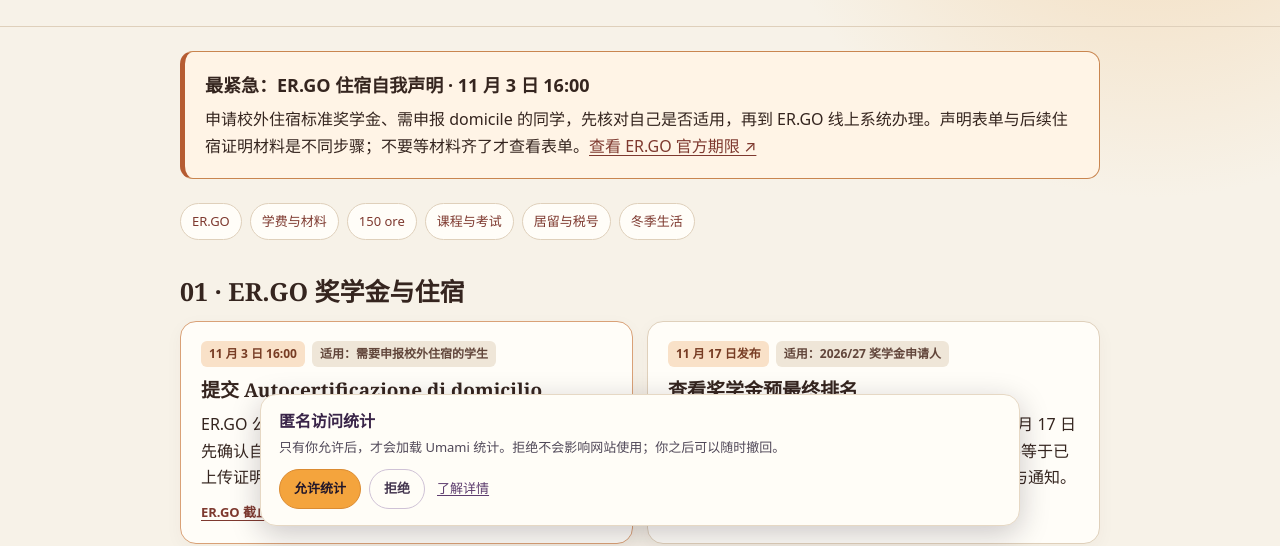
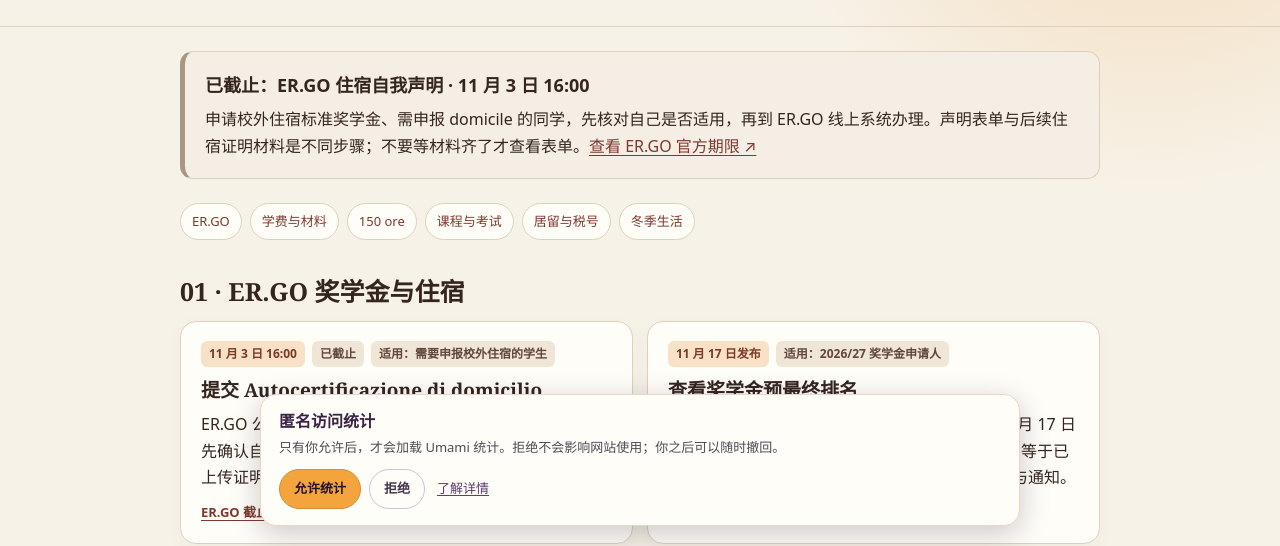
Before and after one commit to bologna-students/bologna-students.github.io, a plain HTML site: page november-2026.html in a window 1280 px wide. Shown: the part 260-806 px from the top of the page. Drawn offline with Linux system fonts and the light colour scheme.

Commit message:
Add Rome deadline state handling
Co-authored-by: copilot-swe-agent[bot] <198982749+Copilot@users.noreply.github.com>

```diff
--- /dev/null
+++ b/deadline-status.js
@@ -0,0 +1,43 @@
+(function (root, factory) {
+  const api = factory();
+  if (typeof module === "object" && module.exports) module.exports = api;
+  root.BolognaDeadlineStatus = api;
+})(typeof globalThis === "object" ? globalThis : this, function () {
+  const ROME_TIME_ZONE = "Europe/Rome";
+  const ROME_PARTS = new Intl.DateTimeFormat("en-CA", {
+    timeZone: ROME_TIME_ZONE,
+    year: "numeric",
+    month: "2-digit",
+    day: "2-digit",
+    hour: "2-digit",
+    minute: "2-digit",
+    hourCycle: "h23"
+  });
+
+  function romeDateTime(now) {
+    const parts = Object.fromEntries(
+      ROME_PARTS.formatToParts(now).map(({ type, value }) => [type, value])
+    );
+    return `${parts.year}-${parts.month}-${parts.day}T${parts.hour}:${parts.minute}`;
+  }
+
+  function getDeadlineStatus(deadline, now) {
+    if (!/^\d{4}-\d{2}-\d{2}T\d{2}:\d{2}$/.test(deadline)) {
+      throw new Error(`Invalid Rome deadline: ${deadline}`);
+    }
+    return romeDateTime(now) >= deadline ? "expired" : "upcoming";
+  }
+
+  function updateDeadlineElements(rootElement, now = new Date()) {
+    rootElement.querySelectorAll("[data-deadline]").forEach((element) => {
+      const expired = getDeadlineStatus(element.dataset.deadline, now) === "expired";
+      element.classList.toggle("is-expired", expired);
+      element.classList.toggle("urgent", !expired && element.dataset.urgent === "true");
+      element.querySelectorAll("[data-deadline-status]").forEach((status) => {
+        status.textContent = expired ? "已截止" : "申请截止";
+      });
+    });
+  }
+
+  return { getDeadlineStatus, romeDateTime, updateDeadlineElements };
+});
--- a/november-2026.html
+++ b/november-2026.html
@@ -25,12 +25,14 @@
     .notice { margin:24px 0; padding:19px 20px; border:1px solid #c9854f; border-left:5px solid #b65c32; border-radius:13px; background:#fff4e6; }
     .notice strong { display:block; font-size:18px; }
     .notice p { margin:6px 0 0; }
+    .notice.is-expired { border-color:var(--line); border-left-color:#a99683; background:#f4eee5; }
     .quick { display:flex; flex-wrap:wrap; gap:8px; margin:24px 0 31px; }
     .quick a { padding:7px 11px; border:1px solid var(--line); border-radius:999px; background:#fffdf8; font-size:13px; text-decoration:none; }
     h2 { margin:35px 0 13px; font:700 25px/1.3 Georgia,"Noto Serif SC",serif; }
     .grid { display:grid; grid-template-columns:repeat(2,minmax(0,1fr)); gap:14px; }
     .card { min-width:0; padding:19px 20px; border:1px solid var(--line); border-radius:16px; background:#fffdf8; box-shadow:0 5px 18px #4930200a; }
     .card.urgent { border-color:#d9a177; }
+    .card.is-expired { border-color:var(--line); }
     .meta { display:flex; flex-wrap:wrap; gap:7px; margin-bottom:10px; }
     .tag { padding:3px 8px; border-radius:6px; background:#efe6d8; color:#62463b; font-size:12px; font-weight:700; }
     .tag.date { background:#f9e1c8; color:#773c24; }
@@ -54,24 +56,24 @@
     <p class="updated">官方信息核对：2026 年 11 月 2 日 · 独立学生整理，非 UniBo 或 ER.GO 官方通知</p>
   </div></header>
   <main class="wrap">
-    <aside class="notice" aria-label="近期重要截止"><strong>最紧急：ER.GO 住宿自我声明 · 11 月 3 日 16:00</strong><p>申请校外住宿标准奖学金、需申报 domicile 的同学，先核对自己是否适用，再到 ER.GO 线上系统办理。声明表单与后续住宿证明材料是不同步骤；不要等材料齐了才查看表单。<a href="https://www.er-go.it/cosa-fare-per/bandi-di-concorso/scadenze/scadenze-per-richiedere-i-benefici" target="_blank" rel="noopener noreferrer">查看 ER.GO 官方期限 ↗</a></p></aside>
+    <aside class="notice" data-deadline="2026-11-03T16:00" data-urgent="true" aria-label="近期重要截止"><strong><span data-deadline-status aria-live="polite">申请截止</span>：ER.GO 住宿自我声明 · 11 月 3 日 16:00</strong><p>申请校外住宿标准奖学金、需申报 domicile 的同学，先核对自己是否适用，再到 ER.GO 线上系统办理。声明表单与后续住宿证明材料是不同步骤；不要等材料齐了才查看表单。<a href="https://www.er-go.it/cosa-fare-per/bandi-di-concorso/scadenze/scadenze-per-richiedere-i-benefici" target="_blank" rel="noopener noreferrer">查看 ER.GO 官方期限 ↗</a></p></aside>
     <nav class="quick" aria-label="页面目录"><a href="#ergo">ER.GO</a><a href="#fees">学费与材料</a><a href="#work">150 ore</a><a href="#study">课程与考试</a><a href="#documents">居留与税号</a><a href="#winter">冬季生活</a></nav>
 
     <h2 id="ergo">01 · ER.GO 奖学金与住宿</h2>
     <div class="grid">
-      <article class="card urgent"><div class="meta"><span class="tag date">11 月 3 日 16:00</span><span class="tag">适用：需要申报校外住宿的学生</span></div><h3>提交 Autocertificazione di domicilio</h3><p>ER.GO 公布的 2026/27 住宿自我声明在线表单截止时间。先确认自己的奖学金身份、住宿方式和适用材料；申报与上传证明是两件事。</p><a class="source" href="https://www.er-go.it/cosa-fare-per/bandi-di-concorso/scadenze/scadenze-per-richiedere-i-benefici" target="_blank" rel="noopener noreferrer">ER.GO 截止日清单 ↗</a></article>
+      <article class="card urgent" data-deadline="2026-11-03T16:00" data-urgent="true"><div class="meta"><span class="tag date">11 月 3 日 16:00</span><span class="tag" data-deadline-status>申请截止</span><span class="tag">适用：需要申报校外住宿的学生</span></div><h3>提交 Autocertificazione di domicilio</h3><p>ER.GO 公布的 2026/27 住宿自我声明在线表单截止时间。先确认自己的奖学金身份、住宿方式和适用材料；申报与上传证明是两件事。</p><a class="source" href="https://www.er-go.it/cosa-fare-per/bandi-di-concorso/scadenze/scadenze-per-richiedere-i-benefici" target="_blank" rel="noopener noreferrer">ER.GO 截止日清单 ↗</a></article>
       <article class="card"><div class="meta"><span class="tag date">11 月 17 日发布</span><span class="tag">适用：2026/27 奖学金申请人</span></div><h3>查看奖学金预最终排名</h3><p>ER.GO 的奖学金与相关减免预最终排名计划于 11 月 17 日公布。10 月 20 日的临时排名只反映资格状态，不等于已经确定获奖；请在 Dossier Utente 查看个人结果与通知。</p><a class="source" href="https://www.er-go.it/cosa-fare-per/bandi-di-concorso/graduatorie" target="_blank" rel="noopener noreferrer">ER.GO 排名日程 ↗</a></article>
       <article class="card"><div class="meta"><span class="tag date">住宿证明：2027 年 1 月 14 日</span><span class="tag">适用：按校外住宿标准申报者</span></div><h3>保留合同与付款证据</h3><p>ER.GO 官方期限表将住宿证明上传与 11 月 3 日的在线声明分列。具体材料、住宿时长和特殊情形请按个人申请类别查看指南与 Dossier 通知。</p><a class="source" href="https://www.er-go.it/cosa-fare-per/utilita/guida-pratica-al-domicilio/chi-deve-documentare-il-domicilio" target="_blank" rel="noopener noreferrer">ER.GO 住宿证明指南 ↗</a></article>
     </div>
 
     <h2 id="fees">02 · UniBo 学费减免与境外收入材料</h2>
     <div class="grid">
-      <article class="card urgent"><div class="meta"><span class="tag date">11 月 16 日 18:00</span><span class="tag">适用：需申请 2026/27 学费减免者</span></div><h3>ISEE / 境外经济资料迟交窗口</h3><p>UniBo 普通期限为 10 月 30 日 18:00；11 月 16 日 18:00 前仍可提交，但官方列明 €100 迟交费用。通过 ER.GO 线上服务填写个人及经济数据。没有在期限内提交，可能无法享受学费减免。</p><a class="source" href="https://www.unibo.it/en/study/enrolment-fees-and-other-procedures/degree-programmes/tuition-fees-and-exemptions/submitting-the-isee-or-documents-for-foreign-income-for-university-fee-exemptions" target="_blank" rel="noopener noreferrer">UniBo 学费减免提交说明 ↗</a></article>
+      <article class="card urgent" data-deadline="2026-11-16T18:00" data-urgent="true"><div class="meta"><span class="tag date">11 月 16 日 18:00</span><span class="tag" data-deadline-status>申请截止</span><span class="tag">适用：需申请 2026/27 学费减免者</span></div><h3>ISEE / 境外经济资料迟交窗口</h3><p>UniBo 普通期限为 10 月 30 日 18:00；11 月 16 日 18:00 前仍可提交，但官方列明 €100 迟交费用。通过 ER.GO 线上服务填写个人及经济数据。没有在期限内提交，可能无法享受学费减免。</p><a class="source" href="https://www.unibo.it/en/study/enrolment-fees-and-other-procedures/degree-programmes/tuition-fees-and-exemptions/submitting-the-isee-or-documents-for-foreign-income-for-university-fee-exemptions" target="_blank" rel="noopener noreferrer">UniBo 学费减免提交说明 ↗</a></article>
       <article class="card"><div class="meta"><span class="tag date">11 月 20 日</span><span class="tag">适用：有境外收入或资产者</span></div><h3>补交境外经济证明</h3><p>在期限内填报个人及经济数据之后，相关境外证明须按 UniBo 说明通过 ER.GO Dossier 上传；翻译、认证或 Apostille 要求取决于文件。不要只完成在线填表就以为材料已全部提交。</p><a class="source" href="https://www.unibo.it/en/study/enrolment-fees-and-other-procedures/degree-programmes/tuition-fees-and-exemptions/submitting-the-isee-or-documents-for-foreign-income-for-university-fee-exemptions" target="_blank" rel="noopener noreferrer">UniBo 境外材料要求 ↗</a></article>
     </div>
 
     <h2 id="work">03 · 150 ore 学生兼职</h2>
-    <div class="grid"><article class="card urgent"><div class="meta"><span class="tag date">11 月 26 日 15:00</span><span class="tag">适用：符合经济、学业等条件的在读学生</span></div><h3>查看校区招募并申请</h3><p>2026/27 的 150 ore 校内合作通过 Studenti Online 的 Bandi 提交。不同校区有各自公告和名额，先读对应公告的资格要求；临时名单预计 12 月下半月公布，关注学校邮箱。</p><a class="source" href="https://www.unibo.it/en/study/study-grants-and-subsidies/call-for-applications-and-ranking-lists-for-student-collaboration-150-hours" target="_blank" rel="noopener noreferrer">UniBo 150 ore 公告与申请说明 ↗</a></article></div>
+    <div class="grid"><article class="card urgent" data-deadline="2026-11-26T15:00" data-urgent="true"><div class="meta"><span class="tag date">11 月 26 日 15:00</span><span class="tag" data-deadline-status>申请截止</span><span class="tag">适用：符合经济、学业等条件的在读学生</span></div><h3>查看校区招募并申请</h3><p>2026/27 的 150 ore 校内合作通过 Studenti Online 的 Bandi 提交。不同校区有各自公告和名额，先读对应公告的资格要求；临时名单预计 12 月下半月公布，关注学校邮箱。</p><a class="source" href="https://www.unibo.it/en/study/study-grants-and-subsidies/call-for-applications-and-ranking-lists-for-student-collaboration-150-hours" target="_blank" rel="noopener noreferrer">UniBo 150 ore 公告与申请说明 ↗</a></article></div>
 
     <h2 id="study">04 · Piano di studi、课程和考试</h2>
     <div class="grid"><article class="card"><div class="meta"><span class="tag date">截止日：按专业确认</span><span class="tag">适用：需要选课或修改学习计划者</span></div><h3>查看自己课程的学习计划开放期</h3><p>UniBo 各课程的 2026/27 Piano di studi 提交窗口并不统一。登录 Studenti Online 之前，先打开本专业课程页面的“Preparing the study plan / Compilare il piano di studi”；例如有课程在 11 月 6 日关闭，也有课程到 11 月 19 日。</p><a class="source" href="https://www.unibo.it/it/studiare/guida-alla-scelta-del-corso/calendario-accademico" target="_blank" rel="noopener noreferrer">UniBo 学年日历与课程入口 ↗</a></article>
@@ -86,6 +88,12 @@
       <article class="card"><div class="meta"><span class="tag date">需要时使用</span><span class="tag">适用：在 Bologna 生活的学生</span></div><h3>医疗与紧急求助</h3><p>保存当地求助渠道；意大利统一紧急电话为 112。非紧急的医疗和学生健康服务可先看 UniBo 指南。紧急情况直接联系对应服务，不等待网页回复。</p><a class="source" href="https://www.unibo.it/it/studiare/vivere-luniversita-e-la-citta/salute-e-assistenza/assistenza-sanitaria-e-cure-mediche-a-bologna-cesena-forli-ravenna-e-rimini/assistenza-sanitaria-e-cure-mediche-a-bologna" target="_blank" rel="noopener noreferrer">UniBo Bologna 医疗与求助指南 ↗</a></article></div>
     <p class="subtle divider">本页只整理已链接的官方规则；“提前准备”“留意邮件”等是学生生活建议。政策可能更新，若页面与官方系统不一致，以官方公告及个人 Dossier / Studenti Online 显示为准。</p>
   </main>
+  <script src="deadline-status.js" defer></script>
+  <script defer>
+    document.addEventListener("DOMContentLoaded", () => {
+      BolognaDeadlineStatus.updateDeadlineElements(document);
+    });
+  </script>
   <footer><div class="wrap">Bologna Students · 学生独立整理 · <a href="index.html">生活指南</a> · <a href="privacy.html">隐私说明</a></div></footer>
 </body>
 </html>
```
Also changed, not shown: deadline-status.test.js (added, +22 -0 lines).
